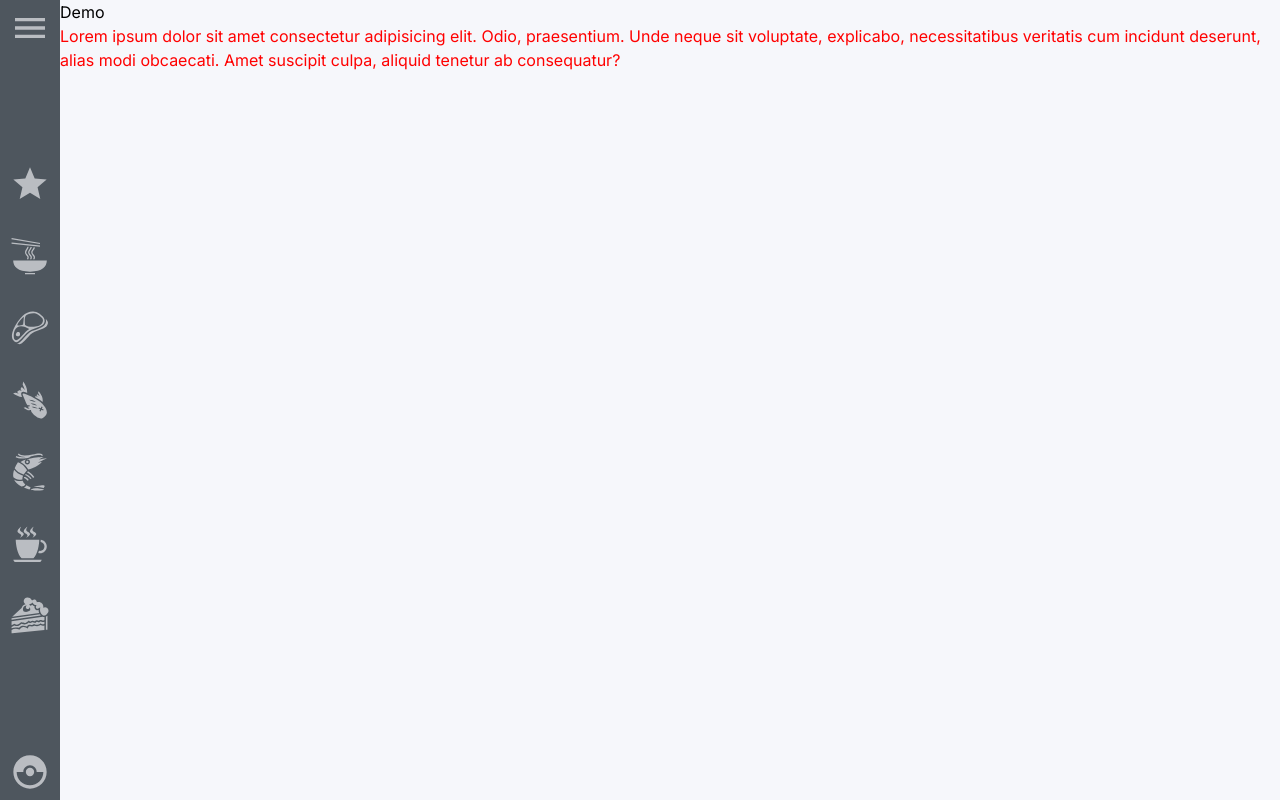
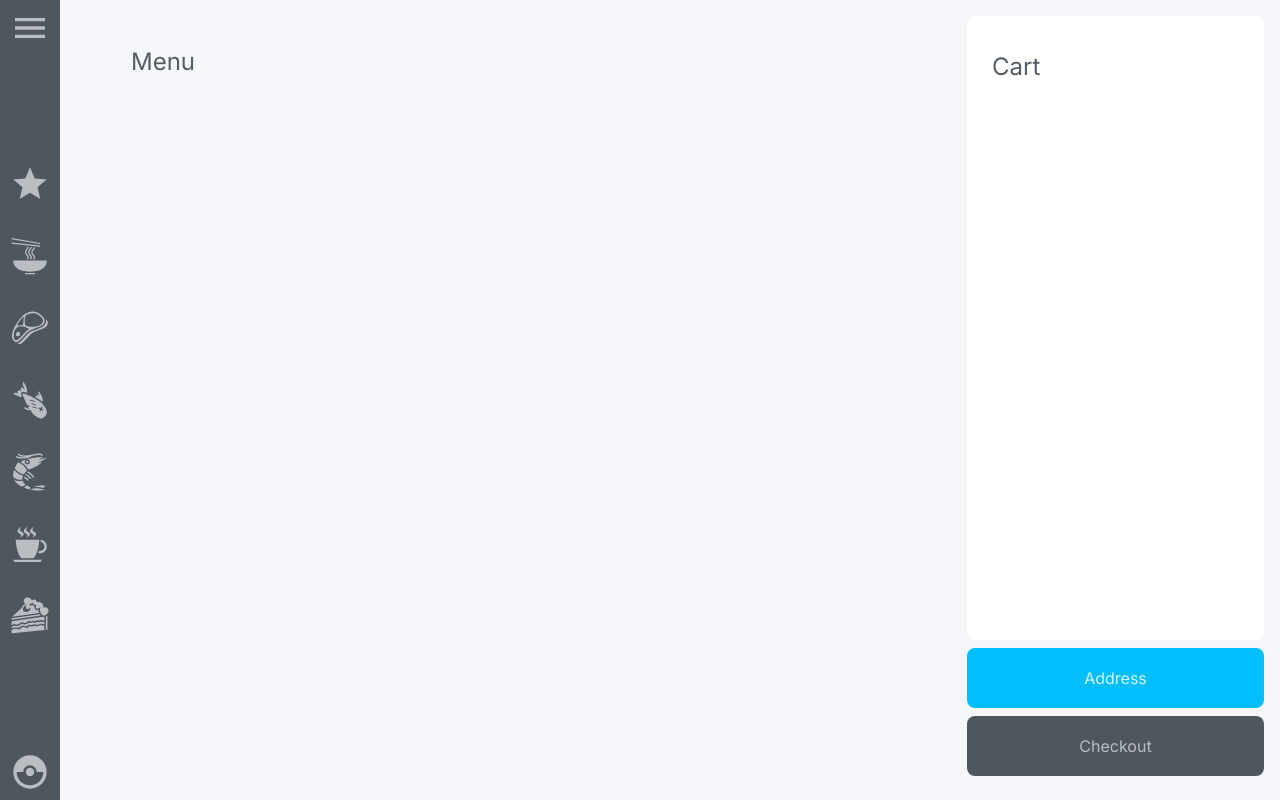
Before and after one commit to bankkasem/demo-next-101, a Next.js app: page / in a window 1280 px wide. Built offline with nearby package versions, Linux system fonts and the light colour scheme.

Commit message:
feat: :sparkles: add page draft

```diff
--- a/src/app/page.tsx
+++ b/src/app/page.tsx
@@ -2,17 +2,45 @@ import React from "react";
 
 const Page = () => {
     return (
-        <div>
-            <h1>Demo</h1>
+        <div className="h-full w-full flex p-4 text-[#555d65]">
+            <section
+                aria-label="menu"
+                className="flex-none w-full md:w-2/3 xl:w-3/4 px-[55px] py-[30px]"
+            >
+                <h1 className="text-2xl">Menu</h1>
+            </section>
 
-            <section style={{ color: "blue" }}>
-                <p style={{ color: "red" }}>
-                    Lorem ipsum dolor sit amet consectetur adipisicing elit.
-                    Odio, praesentium. Unde neque sit voluptate, explicabo,
-                    necessitatibus veritatis cum incidunt deserunt, alias modi
-                    obcaecati. Amet suscipit culpa, aliquid tenetur ab
-                    consequatur?
-                </p>
+            <section
+                aria-label="cart"
+                className="flex-none w-full md:w-1/3 xl:w-1/4"
+            >
+                <div className="h-full w-full flex flex-col gap-2">
+                    <section
+                        aria-label="cart-items"
+                        className="bg-white grow rounded-lg px-[25px] py-[35px]"
+                    >
+                        <h1 className="text-2xl">Cart</h1>
+                    </section>
+
+                    <section aria-label="cart-action" className="space-y-2">
+                        <input
+                            type="button"
+                            value="Address"
+                            className="bg-[#01bfff] text-[#d5f2ff] h-[60px] w-full rounded-lg"
+                        />
+
+                        <input
+                            type="button"
+                            value="Checkout"
+                            className="bg-[#4e565e] text-[#babdc2] h-[60px] w-full rounded-lg"
+                        />
+                    </section>
+
+                    <section
+                        aria-label="cart-actions"
+                        className="flex-initial"
+                    ></section>
+                </div>
             </section>
         </div>
     );
```
